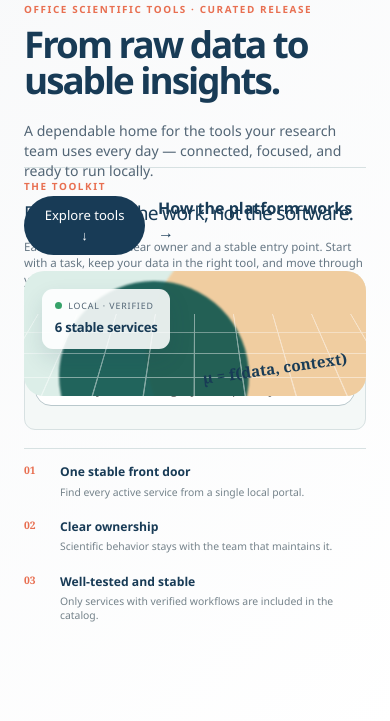
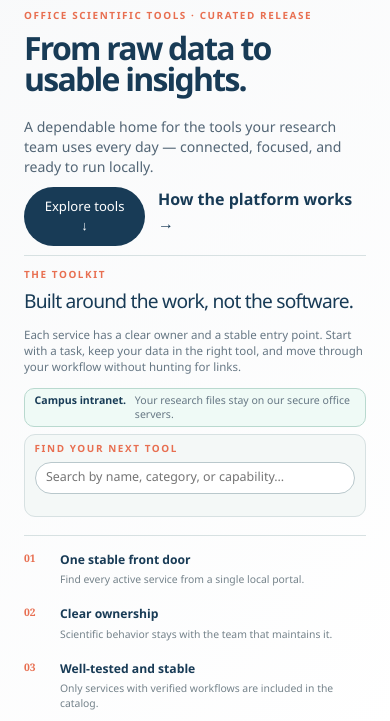
Before and after one commit to kvmani/ml_server, a Flask app: template src/ml_server/templates/home.html in a window 390 px wide. Shown: the part 102-823 px from the top of the page. Run offline with Flask 3, Linux system fonts and the light colour scheme; the template is opened without the code that fills it, so the values that code supplies are empty; some libraries are stand-ins or nearby versions.

Commit message:
fix: refine compact portal hero layout

```diff
--- a/src/ml_server/static/css/style.css
+++ b/src/ml_server/static/css/style.css
@@ -545,7 +545,10 @@ body:has(.portal-shell) .navbar-brand img { width: 54px !important; height: 54px
 body:has(.portal-shell) .navbar-brand { font-size: 1rem !important; }
 body:has(.portal-shell) .navbar-dark .navbar-nav .nav-link { padding: .35rem .7rem !important; font-size: .85rem !important; }
 body:has(.portal-shell) > .container { margin-top: 0 !important; padding-top: 0 !important; }
-body:has(.portal-shell) .portal-hero { min-height: 0 !important; height: 165px !important; }
+body:has(.portal-shell) .portal-hero { min-height: 0 !important; height: auto !important; grid-template-columns: 1fr !important; padding: .35rem 0 .55rem !important; }
+body:has(.portal-shell) .portal-hero h1 { font-size: clamp(2rem, 3.2vw, 3rem) !important; max-width: none !important; }
+body:has(.portal-shell) .hero-lede { max-width: 760px !important; }
+body:has(.portal-shell) .hero-actions { margin-top: .65rem !important; }
 body:has(.portal-shell) .portal-intro { padding: .7rem 0 .45rem !important; }
 body:has(.portal-shell) .portal-intro h2 { font-size: 1.2rem !important; }
 body:has(.portal-shell) .portal-intro > p { font-size: .72rem !important; }
--- a/src/ml_server/templates/base.html
+++ b/src/ml_server/templates/base.html
@@ -6,7 +6,7 @@
     <title>Scientific Tools Portal - {% block title %}{% endblock %}</title>
     <link rel="icon" href="{{ url_for('static', filename='images/ml_server_icon.png') }}">
     <link rel="stylesheet" href="{{ url_for('static', filename='vendor/bootstrap/bootstrap.min.css') }}">
-    <link rel="stylesheet" href="{{ url_for('static', filename='css/style.css') }}?v=20260823-compact4">
+    <link rel="stylesheet" href="{{ url_for('static', filename='css/style.css') }}?v=20260823-compact5">
 
 </head>
 <body>
--- a/src/ml_server/templates/home.html
+++ b/src/ml_server/templates/home.html
@@ -7,7 +7,6 @@
     <div class="portal-presence" aria-label="Concurrent users" aria-live="polite"><span class="presence-dot" aria-hidden="true"></span><span><strong id="active-user-count">{{ active_users }}</strong> concurrent <span class="presence-label">user</span></span></div>
     <section class="portal-hero" aria-labelledby="portal-title">
         <div class="hero-copy"><p class="eyebrow">OFFICE SCIENTIFIC TOOLS · CURATED RELEASE</p><h1 id="portal-title">From raw data to usable insights.</h1><p class="hero-lede">A dependable home for the tools your research team uses every day — connected, focused, and ready to run locally.</p><div class="hero-actions"><a class="btn btn-portal-primary" href="#tools">Explore tools <span aria-hidden="true">↓</span></a><a class="text-link" href="{{ url_for('main.help_faq') }}">How the platform works <span aria-hidden="true">→</span></a></div></div>
-        <div class="hero-visual" aria-hidden="true"><div class="orb orb-one"></div><div class="orb orb-two"></div><div class="visual-grid"></div><div class="signal-card"><span class="signal-dot"></span><span>LOCAL · VERIFIED</span><strong>6 stable services</strong></div><div class="visual-equation">μ = f(data, context)</div></div>
     </section>
     <section class="portal-intro" id="tools"><div><p class="eyebrow">THE TOOLKIT</p><h2>Built around the work, not the software.</h2></div><p>Each service has a clear owner and a stable entry point. Start with a task, keep your data in the right tool, and move through your workflow without hunting for links.</p></section>
     <section class="intranet-note" aria-label="Campus intranet privacy notice"><strong>Campus intranet.</strong><span>Your research files stay on our secure office servers.</span></section>
```
Also changed, not shown: tests/test_home_route.py (+2 -0 lines).
